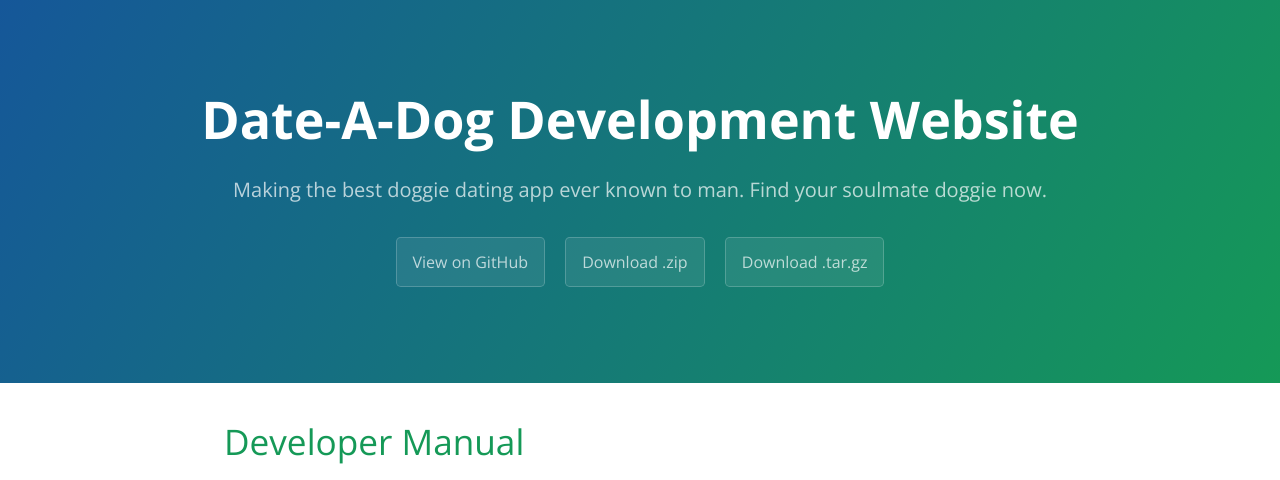
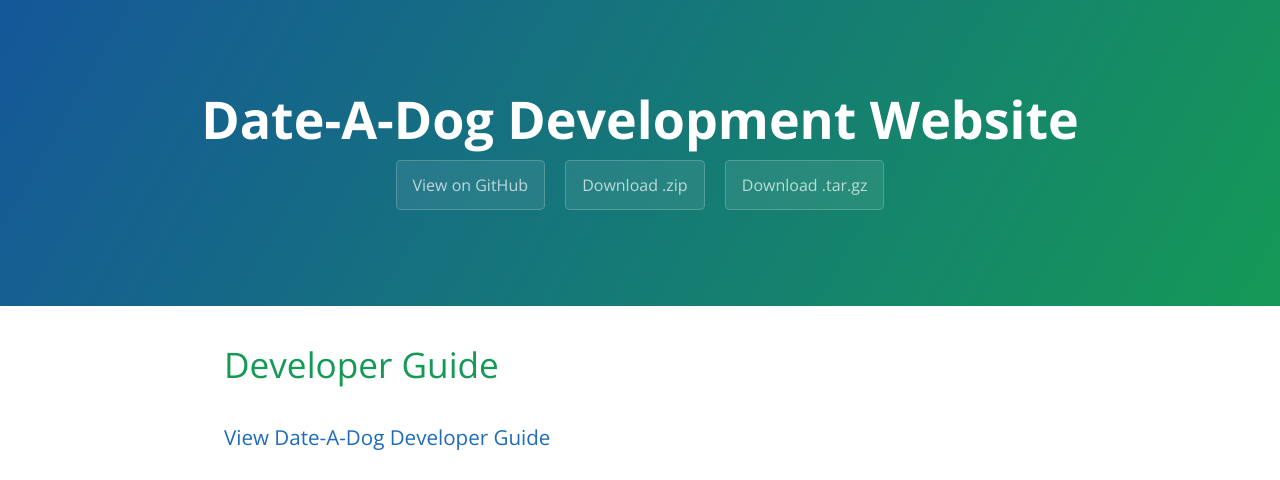
Before and after one commit to Date-A-Dog/Date-A-Dog.github.io, a plain HTML site: page developers.html in a window 1280 px wide. Shown: the top 480 px of the page. Drawn offline with nearby package versions, Linux system fonts and the light colour scheme; grey boxes are pictures that could not be loaded.

Commit message:
Update pages

```diff
--- a/developers.html
+++ b/developers.html
@@ -12,7 +12,6 @@
   <body>
     <section class="page-header">
       <h1 class="project-name">Date-A-Dog Development Website</h1>
-      <h2 class="project-tagline">Making the best doggie dating app ever known to man. Find your soulmate doggie now.</h2>
       <a href="https://github.com/Date-A-Dog/Date-A-Dog" class="btn">View on GitHub</a>
       <a href="https://github.com/Date-A-Dog/Date-A-Dog/zipball/master" class="btn">Download .zip</a>
       <a href="https://github.com/Date-A-Dog/Date-A-Dog/tarball/master" class="btn">Download .tar.gz</a>
@@ -21,9 +20,9 @@
     <section class="main-content">
 
 <h1>
-<a id="developer-manual" class="anchor" href="#developer-manual" aria-hidden="true" href="https://docs.google.com/viewer?url=https://github.com/Date-A-Dog/Date-A-Dog.github.io/raw/master/resources/Manuals/UserManualDeveloper.docx"><span aria-hidden="true" class="octicon octicon-link"></span></a>Developer Manual</h1>
+<a id="developer-guide" class="anchor" href="#developer-guide" aria-hidden="true" href="https://docs.google.com/viewer?url=https://github.com/Date-A-Dog/Date-A-Dog.github.io/raw/master/resources/Manuals/UserManualDeveloper.pdf"><span aria-hidden="true" class="octicon octicon-link"></span></a>Developer Guide</h1>
 
-<iframe src="http://docs.google.com/gview?url=https://github.com/Date-A-Dog/Date-A-Dog.github.io/raw/master/resources/Manuals/UserManualDeveloper.docx&embedded=true" style="width:600px; height:500px;" frameborder="0"></iframe>
+<h3><a href="https://docs.google.com/viewer?url=https://github.com/Date-A-Dog/Date-A-Dog.github.io/raw/master/resources/Manuals/UserManualDeveloper.pdf">View Date-A-Dog Developer Guide</a></h3>
 
 <h1>
 <a id="resources" class="anchor" href="#resources" aria-hidden="true"><span aria-hidden="true" class="octicon octicon-link"></span></a>Resources</h1>
```
Also changed, not shown: index.html (+2 -2 lines), 3 other files.
